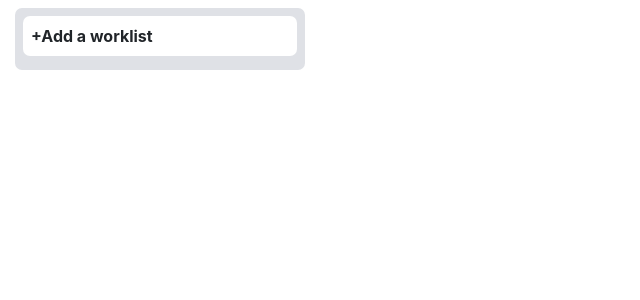
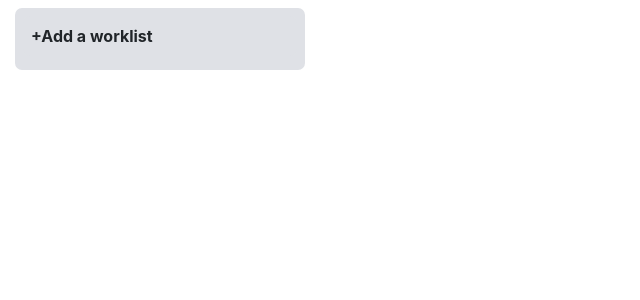
Before and after one commit to jangjichang/Today-I-Learn, a Django app: page /todo/ in a window 1280 px wide. Shown: the part 38-338 px from the top of the page, without its empty margins (0-640 px from the left). Run offline with Django 3.2, Linux system fonts and the light colour scheme; the visitor is signed in with stand-in values (Sample User, id 1); data that the repository does not hold is empty; some libraries are stand-ins or nearby versions.

Commit message:
버튼 색깔 변경

```diff
--- a/StudyWithMentor/assignment_003/src/workmanagement/static/workmanagement/workmanagement.css
+++ b/StudyWithMentor/assignment_003/src/workmanagement/static/workmanagement/workmanagement.css
@@ -28,7 +28,7 @@ div {
 }
 
 .worklist-title:last-child{
-    background-color:#fff;
+    background-color:#dfe1e6;
     margin-bottom: 2%;
 }
 
@@ -45,3 +45,7 @@ div {
     margin-bottom: 0%;
     padding: 0;
 }
+
+button.see-more {
+    background-color:#F2F2F2;
+}
```
